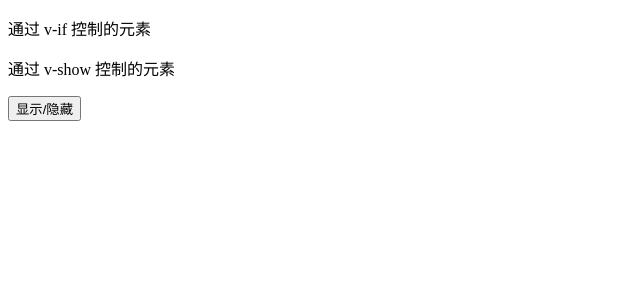
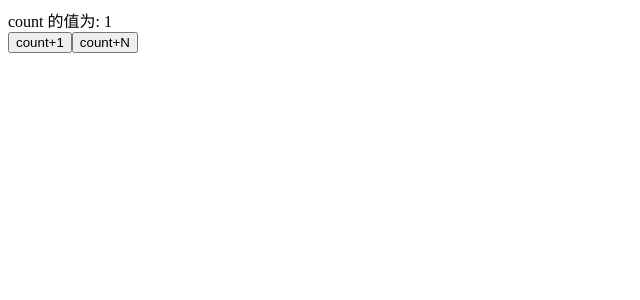
Before and after one commit to PylorSun500/Vue-starter-totur, a Vue app in the folder Code/vueint/: page / in a window 1280 px wide. Shown: the top 300 px of the page, without its empty margins (0-640 px from the left). Built offline with nearby package versions, Linux system fonts and the light colour scheme.

Commit message:
学到了列表渲染指令 @TODO: 列表渲染指令还没记完，先交一版。

```diff
--- /dev/null
+++ b/Code/vueint/src/components/2_4_event_object/eo_event_enent.vue
@@ -0,0 +1,26 @@
+<template>
+  <div>count 的值为: {{ count }}</div>
+  <button @click="addCount">count+1</button>
+  <button @click="(event) => addCountN(3, event)">count+N</button>
+</template>
+
+<script setup>
+import { ref } from 'vue'
+const count = ref(1)
+const addCount = event => {
+  count.value++
+  if (count.value % 2 === 0) {
+    event.target.style.border = '3px dotted'
+  } else {
+    event.target.style.border = '3px solid'
+  }
+}
+const addCountN = (n, event) => {
+  count.value += n
+  if (count.value % 2 === 0) {
+    event.target.style.border = '3px dotted'
+  } else {
+    event.target.style.border = '3px solid'
+  }
+}
+</script>
```
Also changed, not shown: Code/vueint/src/components/2_3_commands/cmd_v_for_arr.vue (added, +10 -0 lines), Code/vueint/src/components/2_3_commands/cmd_v_for_item.vue (added, +14 -0 lines), Code/vueint/src/components/2_3_commands/cmd_v_for_name.vue (added, +10 -0 lines), Code/vueint/src/components/2_4_event_object/eo_event_von.vue (added, +17 -0 lines), Code/vueint/src/main.js (+13 -1 lines), 1 other file (tests, documents, lock files or other folders).
